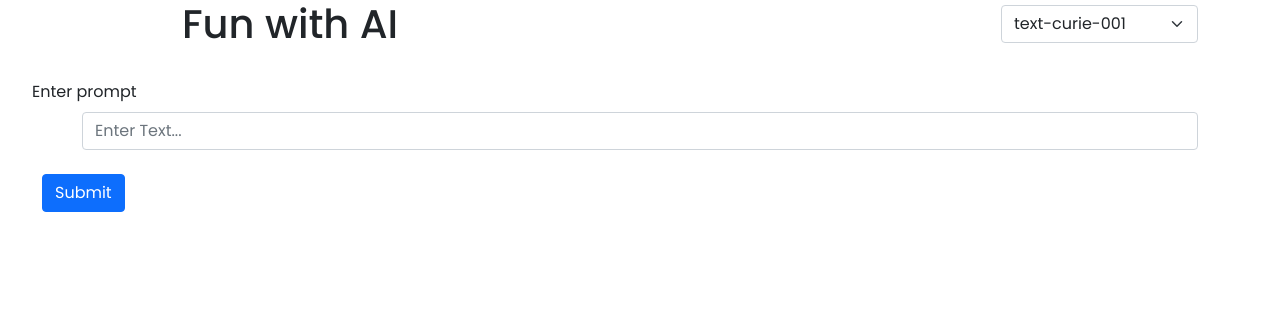
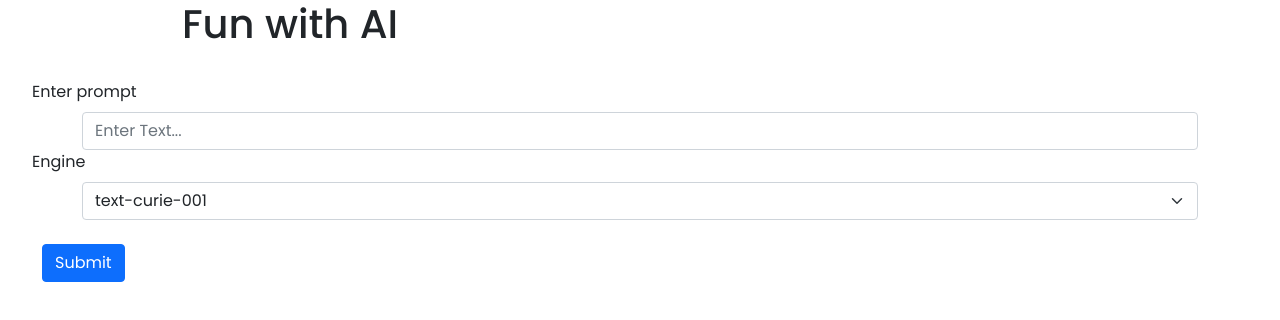
Before and after one commit to jigar3998/shopify-fe, a React (Create React App) app: page / in a window 1280 px wide. Shown: the top 320 px of the page. Built offline with nearby package versions, Linux system fonts and the light colour scheme.

Commit message:
Added engine selection functionality

```diff
--- a/src/Prompt.jsx
+++ b/src/Prompt.jsx
@@ -25,13 +25,12 @@ export default function prompts() {
     }
   }, [prompts]);
 
-    const handleOnChange=(e)=>{
-        setPrompt((prevPrompts)=> [{
-            ...prevPrompts,
-            engine: e.target.value
-    }])
-    }
-
+    // const handleOnChange=(e)=>{
+    //     setPrompt((prevPrompts)=> [{
+    //         ...prevPrompts,
+    //         engine: e.target.value
+    // }])
+    // }
   const onFormSubmit = async (e) => {
     e.preventDefault();
     const formData = new FormData(e.target);
@@ -39,7 +38,7 @@ export default function prompts() {
     console.log(formDataObj.prompts);
     setIsLoading(true);
     try {
-      const response = await openAiService(formDataObj.prompts);
+      const response = await openAiService(formDataObj);
       const newPrompt = {
         title: formDataObj.prompts,
         response: response.data.choices[0].text,
@@ -60,12 +59,7 @@ export default function prompts() {
         <div className="main-title">
             <h1 className="title">Fun with AI</h1>
             <div className="select-engine">
-                <Form.Select name="engine" value={prompt.engine}  onChange={handleOnChange}>
-                        <option value="text-curie-001">text-curie-001</option>
-                        <option value="text-davinci-002">text-davinci-002</option>
-                        <option value="text-babbage-001">text-babbage-001</option>
-                        <option value="text-ada-001">text-ada-001</option>
-                </Form.Select>
+
             </div>
         </div>
         <br />
@@ -78,6 +72,15 @@ export default function prompts() {
               placeholder="Enter Text..."
               className="form-control"
             />
+          </Form.Group>
+          <Form.Group className="form-prompts" controlId="formBasicEmail">
+            <Form.Label className="form-label">Engine</Form.Label>
+            <Form.Select name="engine">
+                        <option value="text-curie-001">text-curie-001</option>
+                        <option value="text-davinci-002">text-davinci-002</option>
+                        <option value="text-babbage-001">text-babbage-001</option>
+                        <option value="text-ada-001">text-ada-001</option>
+            </Form.Select>
           </Form.Group>
           <br />
           <Button
--- a/src/PromptList.jsx
+++ b/src/PromptList.jsx
@@ -24,7 +24,7 @@ export default function PromptList({prompt}) {
                 </div>
                 <div className="response response-response">
                   <p className="paragraph-style">Response:</p>
-                  <p>{prompt.response}</p>
+                  <p className="paragraph-style-response">{prompt.response}</p>
                 </div>
               </div>
             </Card.Text>
--- a/src/services/openAiService.js
+++ b/src/services/openAiService.js
@@ -6,8 +6,8 @@ const openAiService =async(prompt)=>{
       });
     const openai = new OpenAIApi(configuration);
 
-    const response = await openai.createCompletion(prompt[0].engine,{
-        prompt: `Write a detailed, smart and informative description for ${prompt}`,
+    const response = await openai.createCompletion(prompt.engine,{
+        prompt: `Write a detailed, smart and informative description for ${prompt.prompts}`,
         temperature: 0.5,
         max_tokens: 100,
         top_p: 1,
```
